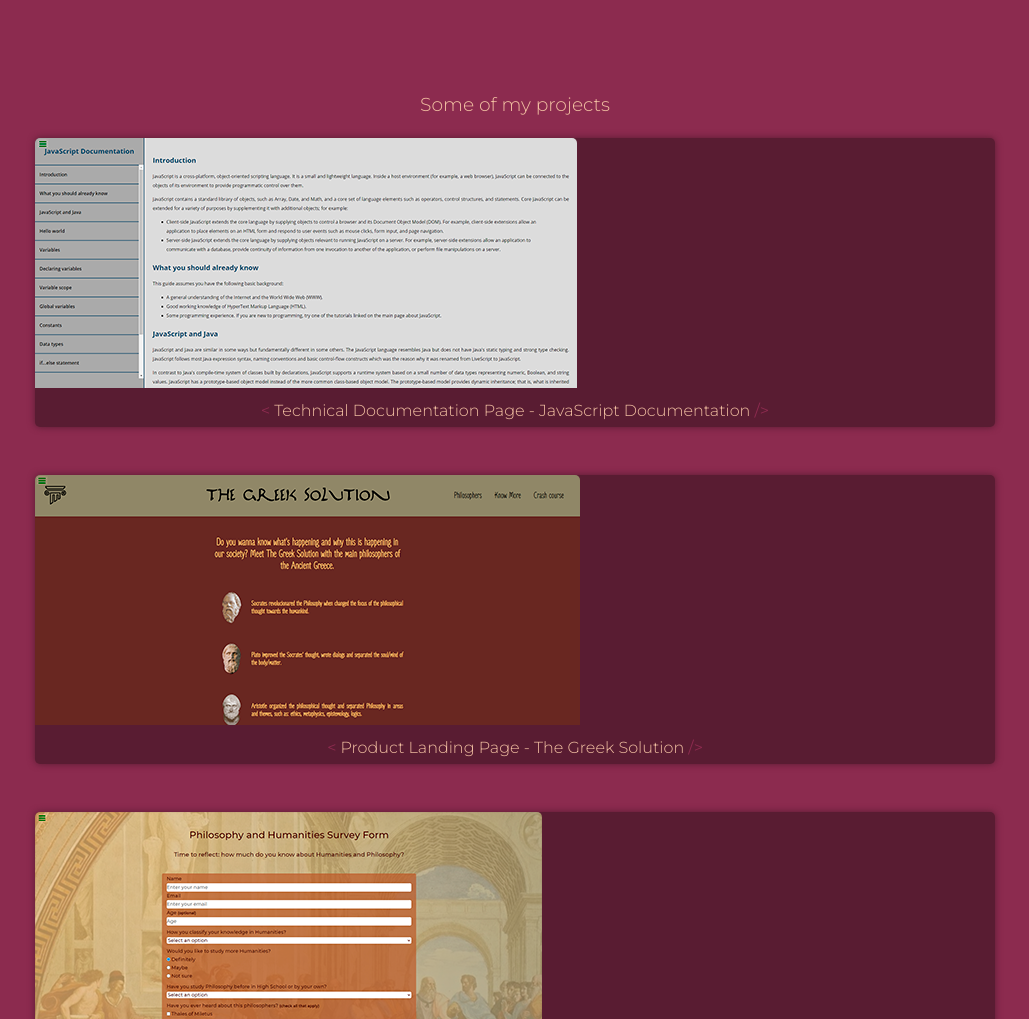
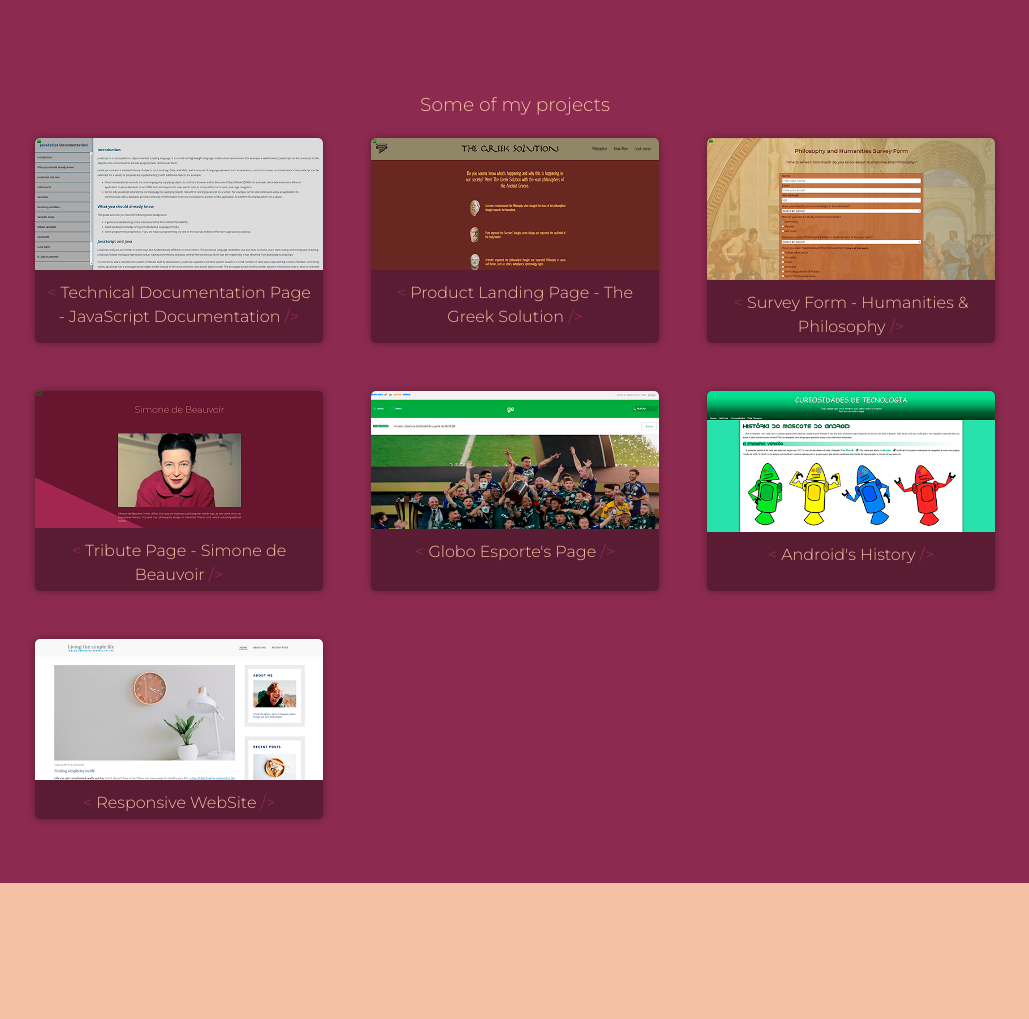
Before and after one commit to angelicamarttins/portfolio, a plain HTML site: page index.html in a window 1280 px wide. Shown: the part 920-1939 px from the top of the page, without its empty margins (125-1154 px from the left). Drawn offline with Linux system fonts and the light colour scheme.

Commit message:
Added a media query

```diff
--- a/style.css
+++ b/style.css
@@ -117,6 +117,7 @@ html {
     border-radius: 5px;
     background-color: var(--cor4);
     box-shadow: 0 0 7px var(--cor4);
+    max-width: 100%;
 }
 
 .img-project {
@@ -149,7 +150,6 @@ html {
     color: var(--cor4);
     font-weight: 500;
     padding: 1em 1em 1em 0;
-    /* border: 1px solid black; */
 }
 
 #contact-section a{
@@ -195,3 +195,14 @@ i {
     background-color: var(--cor1);
     padding: 2em 1em;
 }
+
+@media (min-width: 600px) {
+    #grid-projects {
+        display: grid;
+        grid-template-columns: repeat(auto-fit, minmax(220px, 1fr));
+        gap: 3em;
+        width: 75%;
+        margin: 0 auto;
+        box-sizing: border-box;
+    }
+}
```
